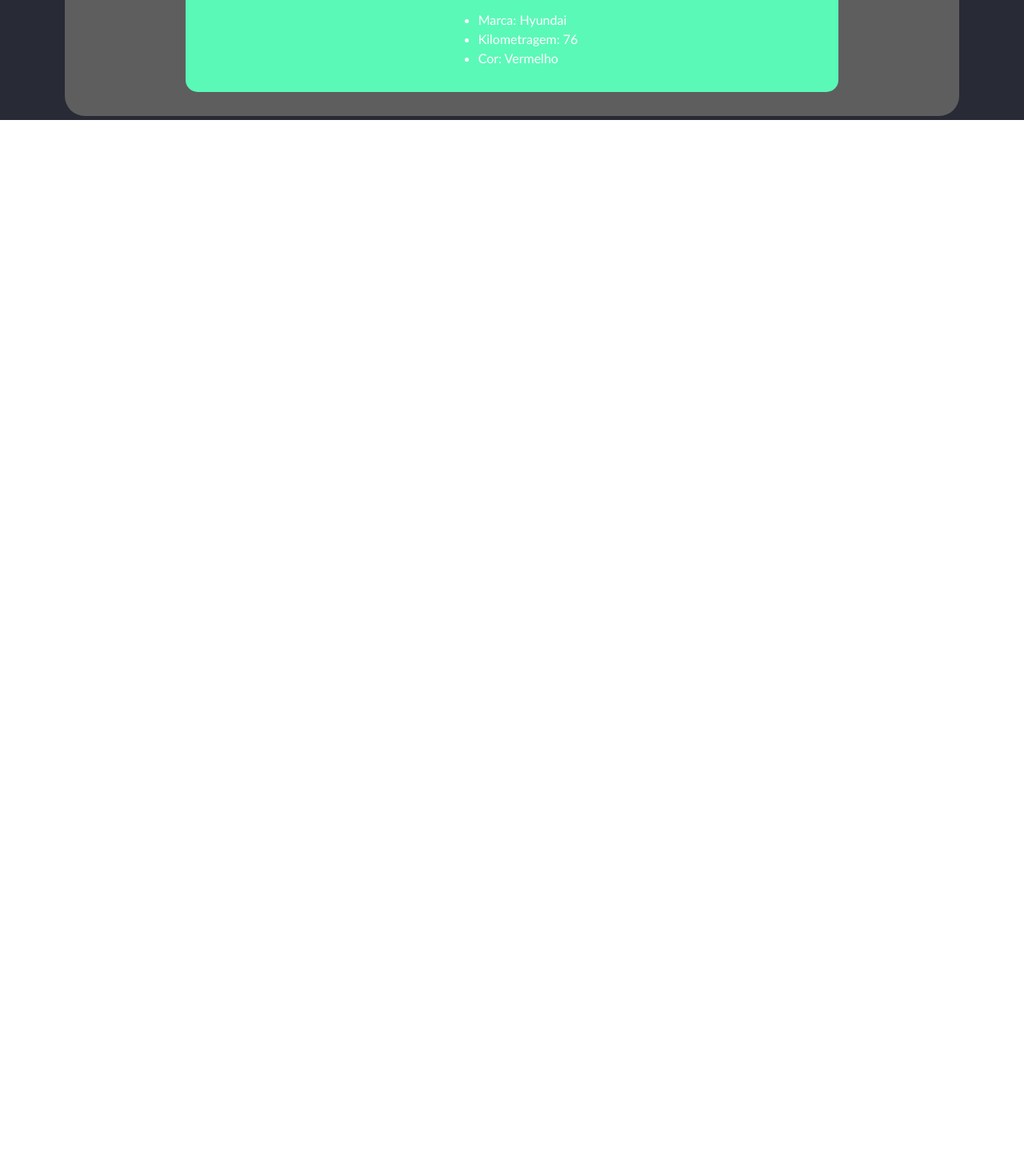
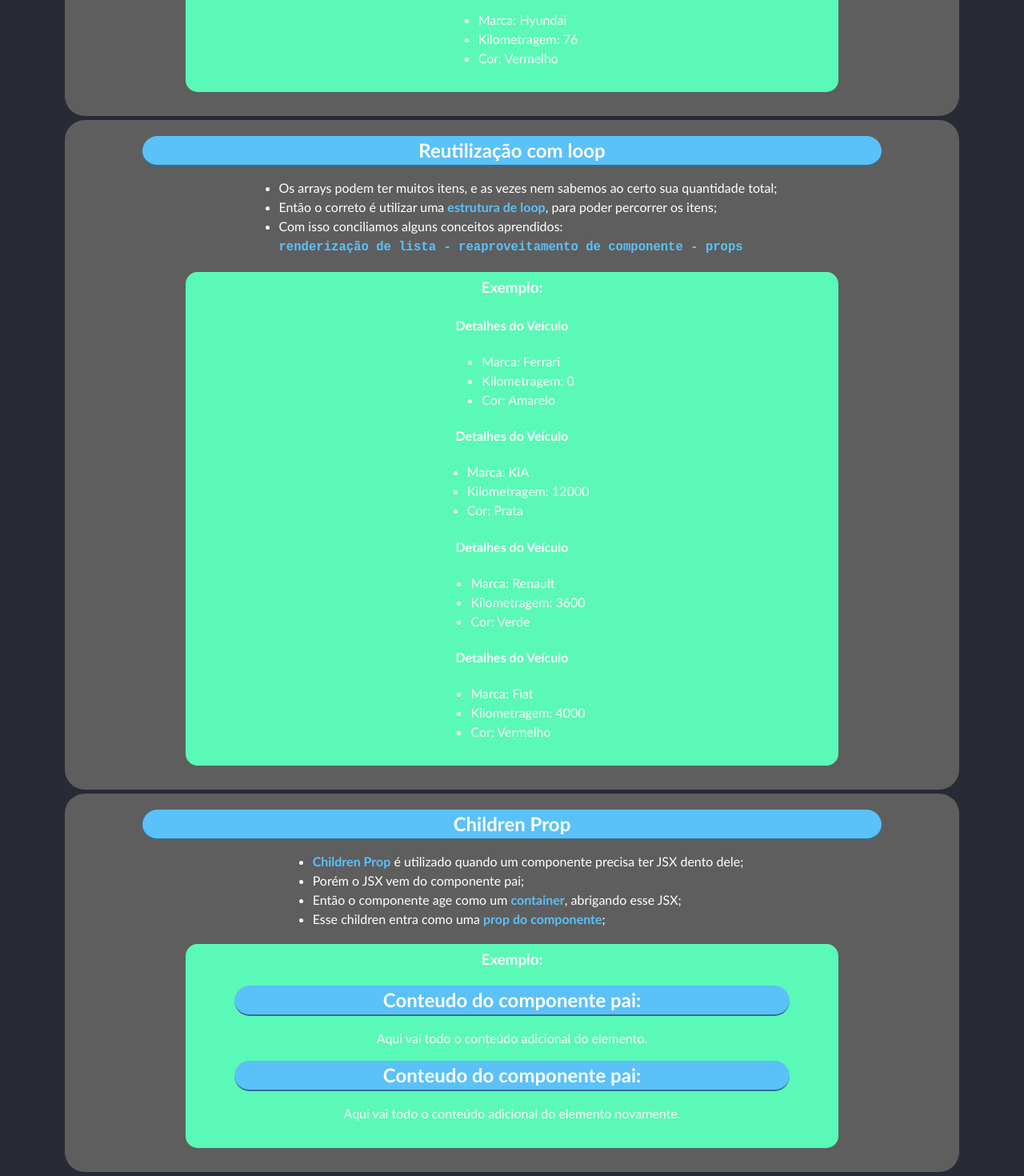
Before and after one commit to CristianTalys/ReactClass, a React (Vite) app in the folder 3_AVANCANDO_EM_REACT/avancando/: page / in a window 1280 px wide. Shown: the part 4635-6105 px from the top of the page at 80% size. Before the commit the page ends 4785 px from the top, so only its background shows below. Built offline with nearby package versions, Linux system fonts and the light colour scheme.

Commit message:
Finalizado mais 3 aulas

```diff
--- a/3_AVANCANDO_EM_REACT/avancando/src/App.jsx
+++ b/3_AVANCANDO_EM_REACT/avancando/src/App.jsx
@@ -6,11 +6,14 @@ import RenderList from './components/RenderList';
 import CondicionalRender from './components/CondicionalRender';
 import Props from './components/Props';
 import ComponentReciled from './components/ComponentReciled';
+import LoopComponent from './components/LoopComponent';
+import Container from './components/ChildrenProp';
 // importanto imagem
 
 // import styles
 import './App.css'
 import './style.css'
+import ChildrenProp from './components/ChildrenProp';
 
 function App() {
   const [count, setCount] = useState(0)
@@ -24,6 +27,8 @@ function App() {
       <CondicionalRender />
       <Props name="Cristian" brand="Toyota" km={1300} color="Verde"/>
       <ComponentReciled />
+      <LoopComponent />
+      <ChildrenProp />
     </>
   )
 }
--- /dev/null
+++ b/3_AVANCANDO_EM_REACT/avancando/src/components/ChildrenProp.jsx
@@ -0,0 +1,26 @@
+import Container from "./Container"
+
+const ChildrenProp = (children) => {
+  return (
+    <div className="content">
+      <h2 className="subtitle">Children Prop</h2>
+      <ul>
+        <li><strong>Children Prop</strong> é utilizado quando um componente precisa ter JSX dento dele;</li>
+        <li>Porém o JSX vem do componente pai;</li>
+        <li> Então o componente age como um <strong>container</strong>, abrigando esse JSX;</li>
+        <li>Esse children entra como uma <strong>prop do componente</strong>;</li>
+      </ul>
+      <div className="exemplo">
+        <h3>Exemplo:</h3>
+        <Container>
+          <p>Aqui vai todo o conteúdo adicional do elemento.</p>
+        </Container>
+        <Container>
+          <p>Aqui vai todo o conteúdo adicional do elemento novamente.</p>
+        </Container>
+      </div>
+    </div>
+  )
+}
+
+export default ChildrenProp
--- /dev/null
+++ b/3_AVANCANDO_EM_REACT/avancando/src/components/Container.jsx
@@ -0,0 +1,10 @@
+const Container = ({children}) => {
+  return (
+    <div>
+        <h2 className="subtitle">Conteudo do componente pai:</h2>
+        {children}
+    </div>
+  )
+}
+
+export default Container
--- /dev/null
+++ b/3_AVANCANDO_EM_REACT/avancando/src/components/LoopComponent.jsx
@@ -0,0 +1,35 @@
+import CarDetails from "./CarDetails"
+
+const LoopComponent = () => {
+  const cars = [
+    { id: 1, brand: "Ferrari", color: "Amarelo", km: 0 },
+    { id: 2, brand: "KIA", color: "Prata", km: 12000 },
+    { id: 3, brand: "Renault", color: "Verde", km: 3600 },
+    { id: 4, brand: "Fiat", color: "Vermelho", km: 4000}
+  ];
+  return (
+    <div className="content">
+      <h2 className="subtitle">Reutilização com loop</h2>
+      <ul>
+        <li>Os arrays podem ter muitos itens, e as vezes nem sabemos ao certo sua quantidade total;</li>
+        <li>Então o correto é utilizar uma <strong>estrutura de loop</strong>, para poder percorrer os itens;</li>
+        <li>
+          Com isso conciliamos alguns conceitos aprendidos: <br />
+          <strong><code className="code-center">renderização de lista - reaproveitamento de componente - props</code></strong>
+        </li>
+      </ul>
+      <div className="exemplo">
+        <h3>Exemplo:</h3>
+        {cars.map((car) => (
+        <CarDetails
+        key={car.id}
+        brand={car.brand}
+        color={car.color}
+        km={car.km} />
+        ))}
+      </div>
+    </div>
+  )
+}
+
+export default LoopComponent
--- a/3_AVANCANDO_EM_REACT/avancando/src/style.css
+++ b/3_AVANCANDO_EM_REACT/avancando/src/style.css
@@ -53,3 +53,7 @@ li strong {
 .retrato {
     width: 80px;
 }
+
+.code-center {
+    font-size: larger;
+}
```
